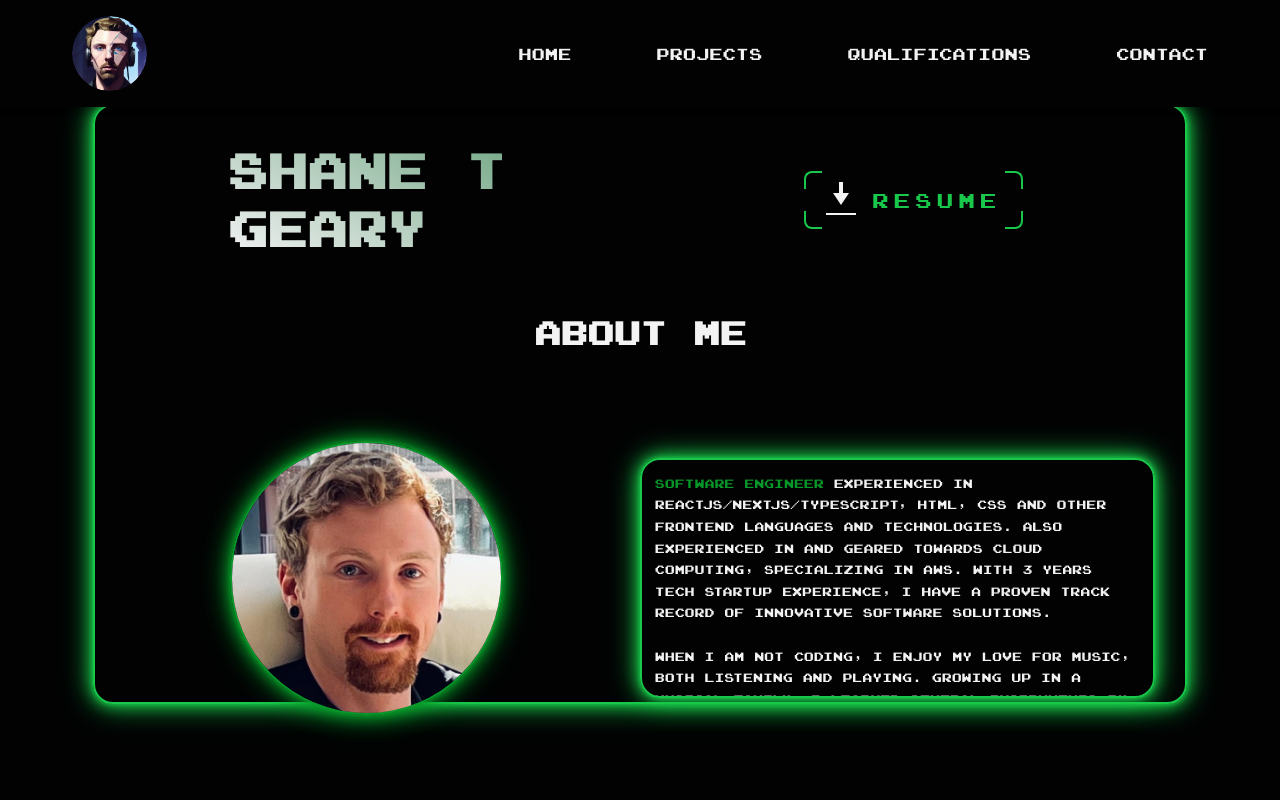
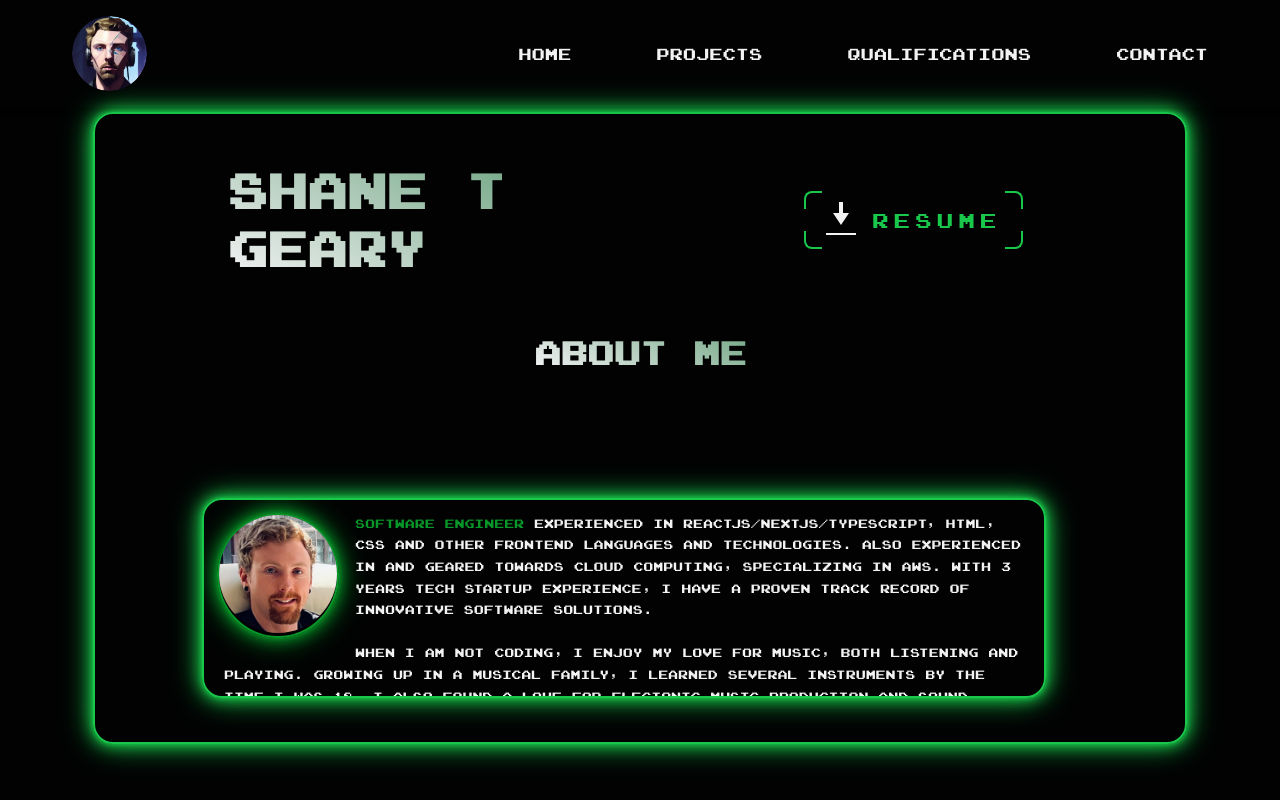
Before and after one commit to Shane-Geary/shane-geary-portfolio, a Next.js app: page / in a window 1280 px wide. Built offline with nearby package versions, Linux system fonts and the light colour scheme.

Commit message:
Changed design of AboutMe section

```diff
--- a/src/app/home-page/home-page.module.scss
+++ b/src/app/home-page/home-page.module.scss
@@ -99,6 +99,11 @@
 	bottom: 100%;
 	left: 50%;
 	transform: translate(-50%, -50%);
+	background: linear-gradient(30deg, var(--header-white), var(--diluted-green));
+	-webkit-background-clip: text;
+	-webkit-text-fill-color: transparent;
+	background-clip: text;
+	color: transparent;
 	@media (max-width: 768px) {
 		font-size: 1rem;
 	}
@@ -107,7 +112,7 @@
 		font-size: 1rem;
 		text-align: center;
 		position: relative;
-		top: 30%;
+		top: 25%;
 		margin-top: 1rem;
 	}
 }
@@ -117,28 +122,6 @@
 	display: flex;
 	align-items: center;
 	justify-content: center;
-}
-
-.headshotPositionWrapper {
-	flex: 1;
-	display: flex;
-	align-items: center;
-	justify-content: center;
-	position: relative;
-
-	@media (max-width: 480px) {
-		width: 35%;
-		bottom: 0;
-		top: 10%;
-	}
-}
-
-.headshotContainer {
-	width: 50%;
-	max-width: 300px;
-	border: 2px solid var(--neutral-green);
-	box-shadow: var(--neon-shadow-neutral-green);
-	border-radius: 50%;
 }
 
 .swiperButtonNext,
--- a/src/app/home-page/page.jsx
+++ b/src/app/home-page/page.jsx
@@ -1,10 +1,8 @@
 'use client'
 import {useState, useRef, useEffect} from 'react'
-import Image from 'next/legacy/image'
 
 import {ResumeButton} from '../../components/resume-button/resume-button.jsx'
 import {AboutMe} from '../../components/about-me/about-me.jsx'
-import headshot from '../../../public/shane-headshot.jpeg'
 
 import {Swiper, SwiperSlide} from 'swiper/react'
 import SwiperCore, {Navigation} from 'swiper/modules'
@@ -94,20 +92,6 @@ export default function HomePage() {
 				<SwiperSlide className={styles['slideTwoWrapper']}>
 					<div className={styles['aboutMeContainer']}>
 						<h2 className={styles['aboutMeTitle']}>About Me</h2>
-						<div className={styles['headshotPositionWrapper']}>
-							<div className={styles['headshotContainer']}>
-								<Image
-									src={headshot}
-									alt='Shane Headshot'
-									width={580}
-									height={580}
-									layout='responsive'
-									style={{
-										borderRadius: '50%'
-									}}
-								/>
-							</div>
-						</div>
 						<div className={styles['aboutMePositionWrapper']}>
 							<AboutMe />
 						</div>
--- a/src/app/page.module.scss
+++ b/src/app/page.module.scss
@@ -12,7 +12,7 @@
 .pageContent {
 	position: relative;
 	width: 90%;
-	min-height: 80dvh;
+	min-height: 85dvh;
 	height: 100%;
 	display: flex;
 	justify-content: center;
@@ -24,7 +24,7 @@
 	box-shadow: var(--neon-shadow-light-green);
 	border-radius: 20px;
 	width: 100%;
-	height: calc(100% - 5dvh);
+	height: calc(100% - 6dvh);
 	position: absolute;
 	bottom: 0;
 	left: 0;
--- a/src/components/about-me/about-me.jsx
+++ b/src/components/about-me/about-me.jsx
@@ -1,9 +1,25 @@
+import Image from 'next/image'
+
+import headshot from '../../../public/shane-headshot.jpeg'
+
 import styles from './about-me.module.scss'
 
 export const AboutMe = () => {
 	return (
 		<div className={styles['aboutMeSection']}>
 			<div className={styles['aboutMeTextContainer']}>
+				<div className={styles['headshotContainer']}>
+					<Image
+						src={headshot}
+						alt='Shane Headshot'
+						width={580}
+						height={580}
+						layout='responsive'
+						style={{
+							borderRadius: '50%'
+						}}
+					/>
+				</div>
 				<div className={styles['aboutMeText']}>
 					<span className={styles['jobTitle']}>Software Engineer</span>{' '}
 					experienced in ReactJS/NextJS/Typescript, HTML, CSS and other frontend
--- a/src/components/about-me/about-me.module.scss
+++ b/src/components/about-me/about-me.module.scss
@@ -1,5 +1,5 @@
 .aboutMeSection {
-	width: 100%;
+	width: 80%;
 	max-width: var(--max-width);
 	padding-right: 2rem;
 	color: var(--header-white);
@@ -17,8 +17,10 @@
 	}
 
 	@media (max-width: 480px) {
-		padding-right: 1rem;
-		padding-left: 1rem;
+		padding-right: 0;
+		padding-left: 0;
+		position: relative;
+		top: 10dvh;
 	}
 }
 
@@ -27,13 +29,39 @@
 }
 
 .aboutMeTextContainer {
-	max-height: 30dvh;
+	height: 25vh;
 	overflow-y: auto;
 	border: 2px solid var(--light-green);
 	box-shadow: var(--neon-shadow-light-green);
 	padding: 0.8rem;
 	border-radius: 20px;
 	touch-action: pan-y;
+
+	@media (max-width: 480px) {
+		height: 40vh;
+	}
+}
+
+.headshotContainer {
+	float: left;
+	width: 15%;
+	min-width: 100px;
+	margin: 0 1rem 0.3rem 0;
+	border-radius: 100%;
+	border: 2px solid var(--neutral-green);
+	box-shadow: var(--neon-shadow-neutral-green);
+
+	@media (max-width: 768px) {
+		width: 10%;
+		min-width: 50px;
+		margin: 0 0.8rem 0 0;
+	}
+
+	@media (max-width: 480px) {
+		width: 10%;
+		min-width: 45px;
+		margin: 0 0.6rem 0.5rem 0;
+	}
 }
 
 .aboutMeText {
@@ -41,6 +69,7 @@
 	line-height: 1.8;
 	max-width: 800px;
 	margin: 0 auto;
+	color: var(--header-white);
 	@media (max-width: 768px) {
 		font-size: 10px;
 	}
--- a/src/components/nav-bar/nav-bar.module.scss
+++ b/src/components/nav-bar/nav-bar.module.scss
@@ -1,5 +1,5 @@
 .navbar {
-	background-color: var(--background-clr);
+	background-color: transparent;
 	color: var(--header-white);
 	padding: 1rem 0 1rem 0;
 	width: 100%;
```
